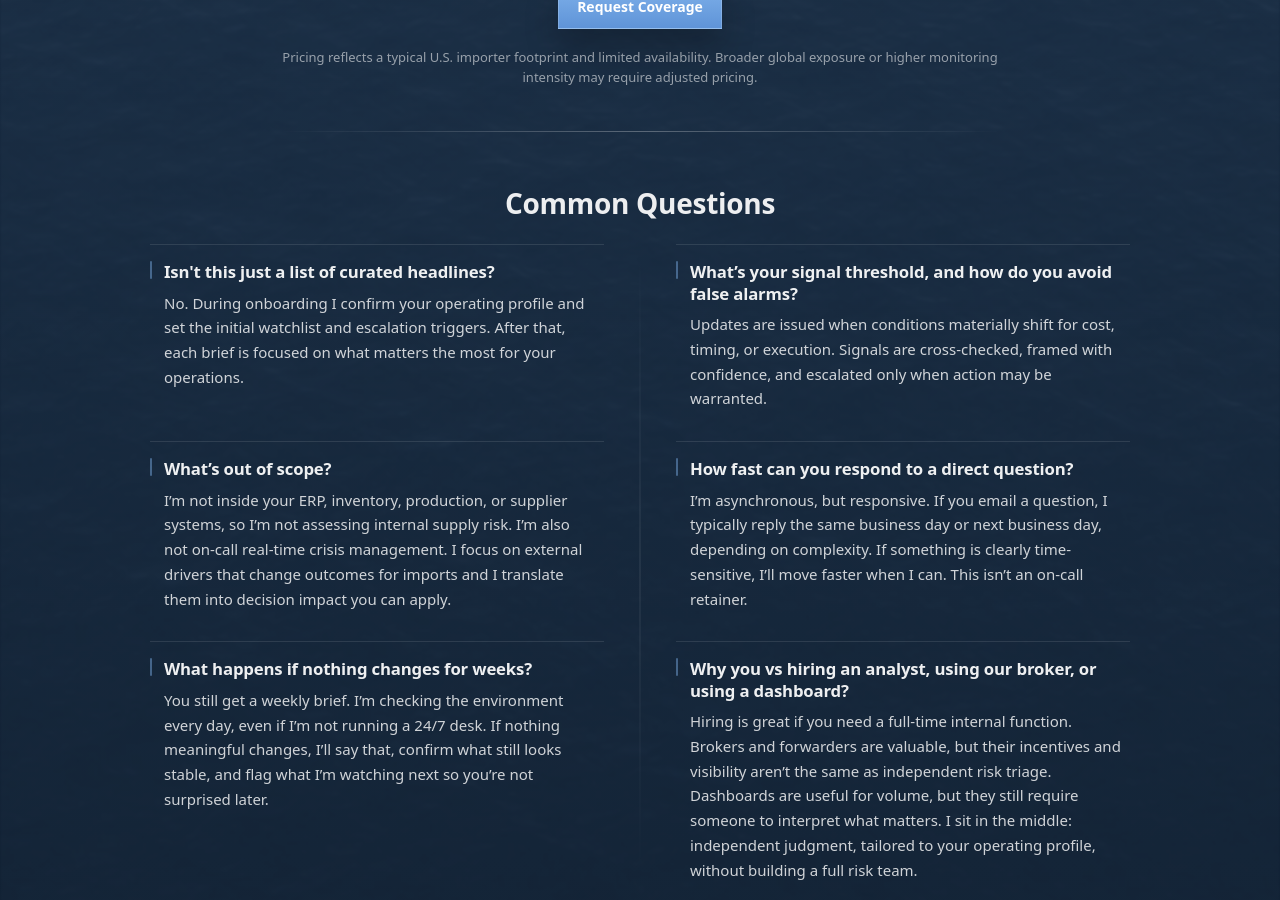
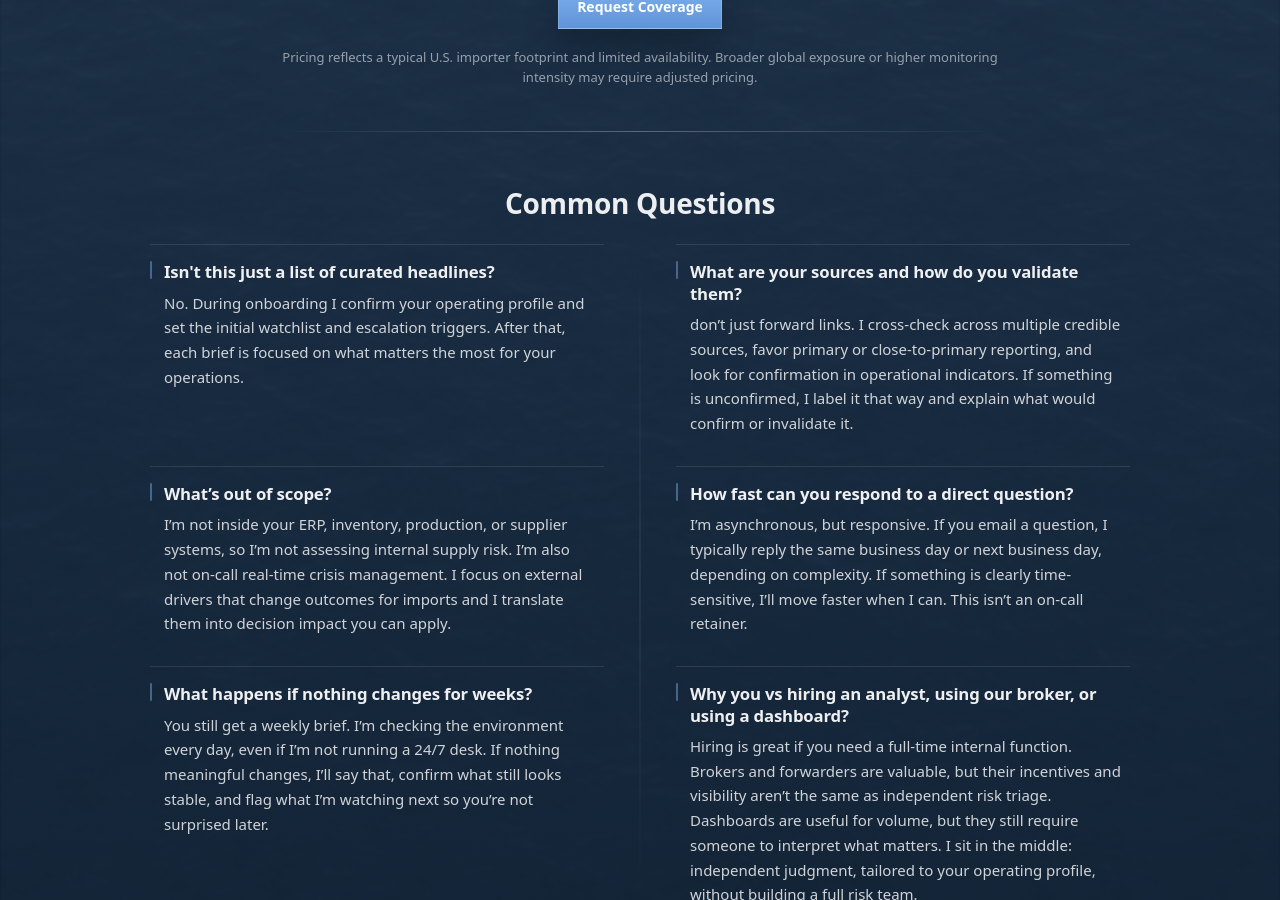
Before and after one commit to importrisk/import-risk-intelligence-site, a Jekyll site: the page built from method.html, in a window 1280 px wide and 900 px high, scrolled down 1886 px. Built offline with Jekyll 4.4.1, drawn with Linux system fonts in a browser that asks for light colours.

Commit message:
Update method.html

```diff
--- a/method.html
+++ b/method.html
@@ -266,10 +266,9 @@ css: /method.css?v=100
     </div>
 
     <div class="mp-faq-item" role="listitem">
-      <h4 class="mp-q">What’s your signal threshold, and how do you avoid false alarms?</h4>
+      <h4 class="mp-q">What are your sources and how do you validate them?</h4>
       <p class="mp-a">
-        Updates are issued when conditions materially shift for cost, timing, or execution. Signals are cross-checked, framed with confidence, and escalated only when action may be warranted.
-      </p>
+        don’t just forward links. I cross-check across multiple credible sources, favor primary or close-to-primary reporting, and look for confirmation in operational indicators. If something is unconfirmed, I label it that way and explain what would confirm or invalidate it.</p>
     </div>
 
     <div class="mp-faq-item" role="listitem">
```
